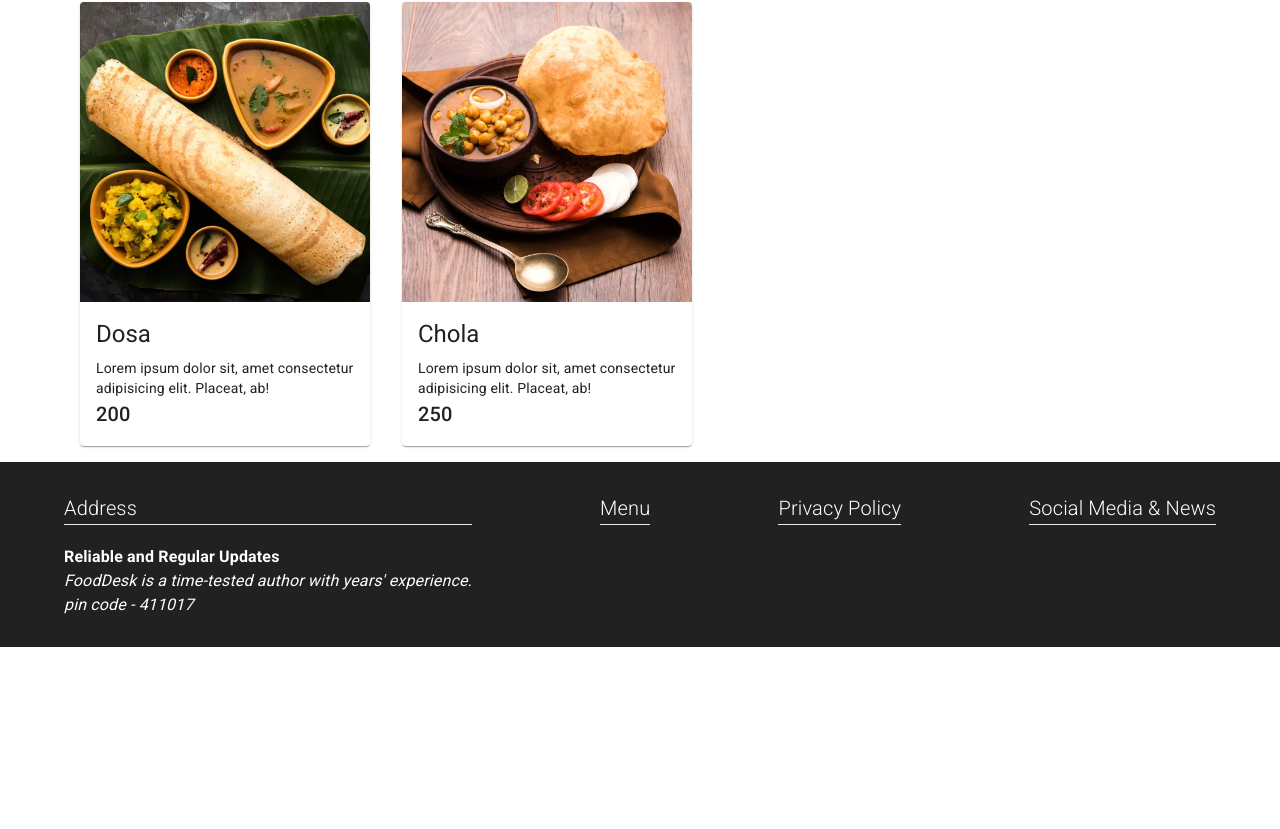
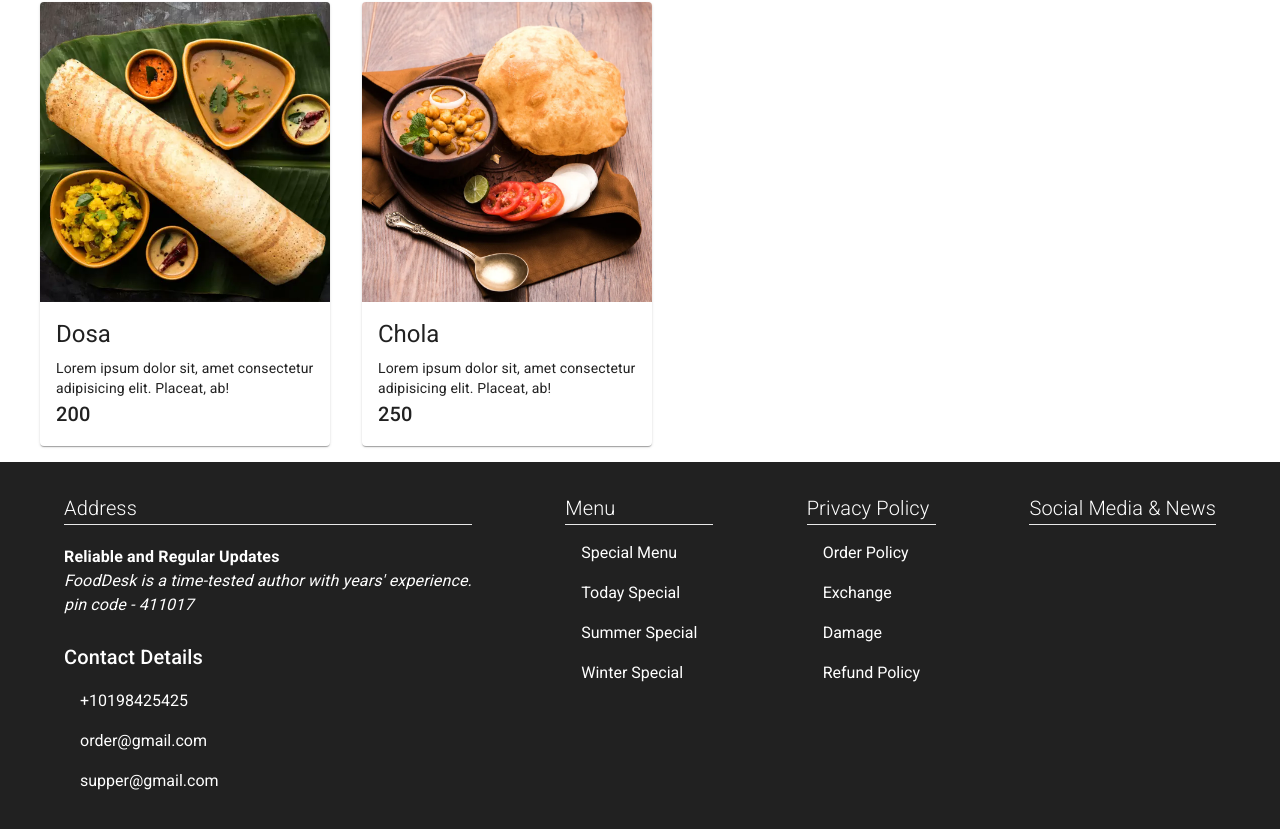
Before and after one commit to kamleshraj/Resturant-website-reactjs, a React (Create React App) app: page /menu in a window 1280 px wide. Shown: the part 1175-2004 px from the top of the page. Before the commit the page ends 1822 px from the top, so only its background shows below. Built offline with nearby package versions, Linux system fonts and the light colour scheme.

Commit message:
add contact in the footer and menu file placed xl container

```diff
--- a/src/components/Footer.js
+++ b/src/components/Footer.js
@@ -1,6 +1,7 @@
-import { Typography } from '@mui/material'
+import { List, ListItem, Typography } from '@mui/material'
 import { Box, Container } from '@mui/system'
 import React from 'react'
+import { Link } from 'react-router-dom'
 
 const Footer = () => {
   return (
@@ -17,18 +18,39 @@ const Footer = () => {
               <strong>Reliable and Regular Updates</strong>
               <address>FoodDesk is a time-tested author with years' experience.<br />
               pin code - 411017
-              </address>
-            </Typography>
+                </address>
+              </Typography><br/>
+              <Typography variant='h6' component='h6'>
+                  Contact Details
+              </Typography>
+              <List>
+                  <ListItem><Link to='tel:+10198425425'>+10198425425</Link></ListItem>
+                  <ListItem><Link to='mailto:order@gamil.com'>order@gmail.com</Link></ListItem>
+                  <ListItem><Link to='mailto:suppert@gmail.com'>supper@gmail.com</Link></ListItem>
+                </List>
           </Box>
           <Box>
               <Typography variant='h6' component='h4'>
                 Menu
               </Typography>
+
+              <List>
+                <ListItem><Link>Special Menu</Link> </ListItem>
+                <ListItem><Link>Today Special</Link></ListItem>
+                <ListItem><Link>Summer Special</Link></ListItem>
+                <ListItem><Link>Winter Special</Link></ListItem>
+              </List>
           </Box>
           <Box>
               <Typography variant='h6' component='h4'>
                 Privacy Policy
               </Typography>
+              <List>
+                <ListItem><Link>Order Policy</Link> </ListItem>
+                <ListItem><Link>Exchange</Link></ListItem>
+                <ListItem><Link>Damage</Link></ListItem>
+                <ListItem><Link>Refund Policy</Link></ListItem>
+              </List>
           </Box>
           <Box>
               <Typography variant='h6' component='h4'>
--- a/src/pages/Menu.js
+++ b/src/pages/Menu.js
@@ -13,7 +13,7 @@ const Menu = () => {
   return (
   <Box sx={{mt:5}}>
       <StyledWrapper>
-        <Container>
+        <Container maxWidth="xl">
           <Title title='Delicious Food' subtitle='TASTY AND CRUNCHY'/>
           <MenuItems />
         </Container>
```
